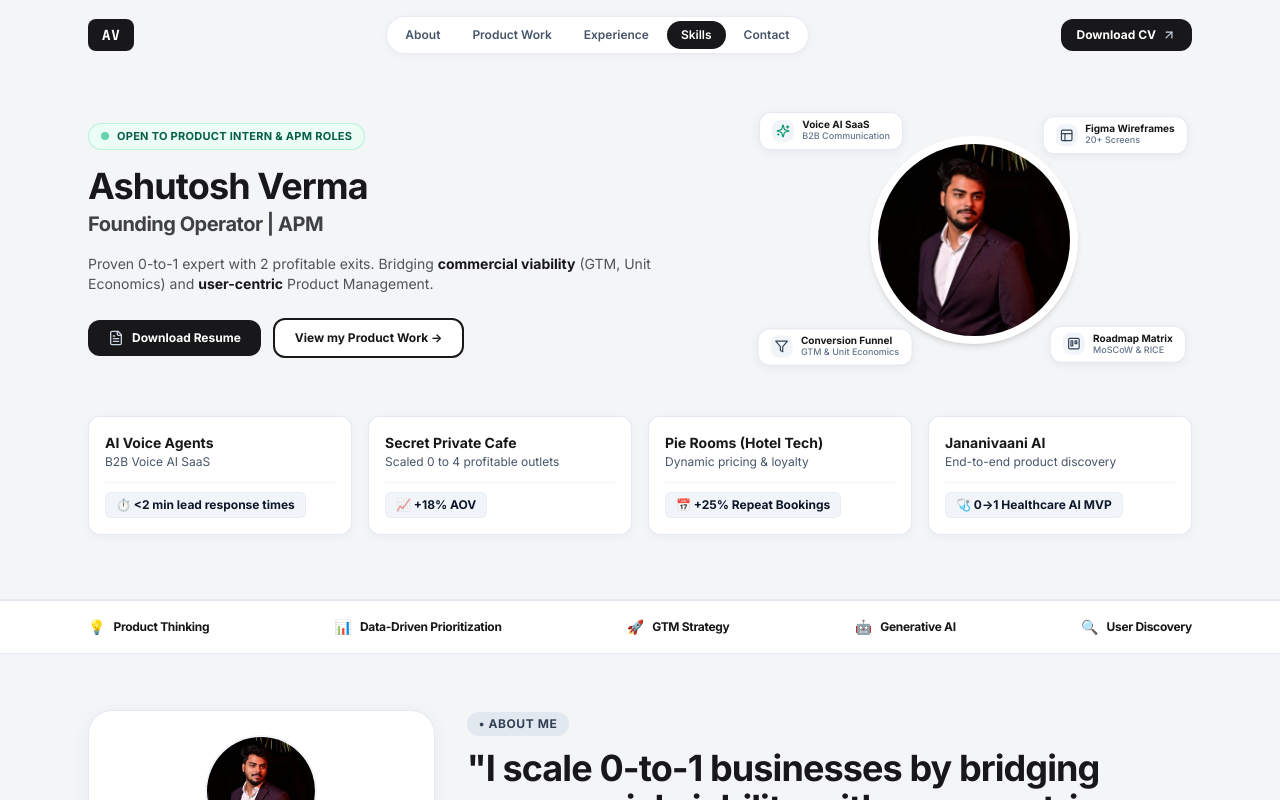
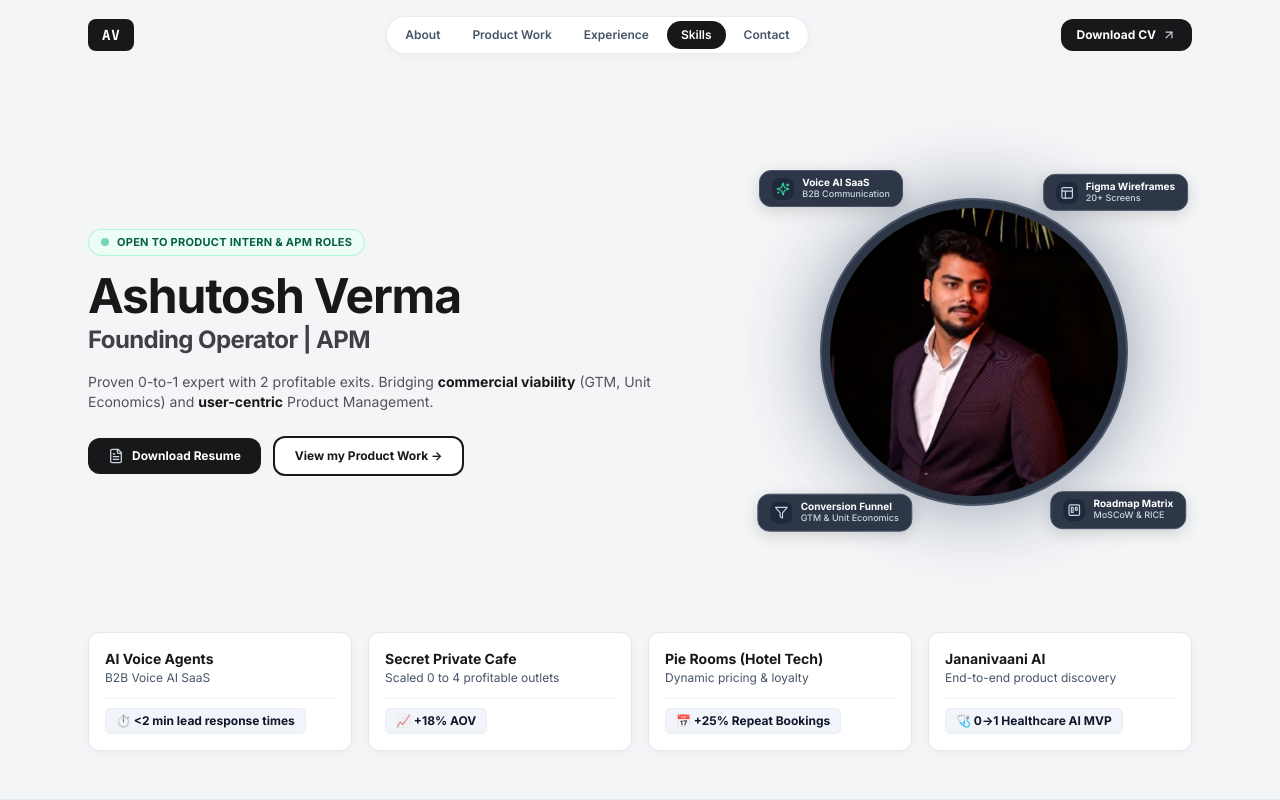
Before and after one commit to verma-ashutosh/pm-portfolio, a React (Vite) app: page / in a window 1280 px wide. Shown: the top 800 px of the page. Built offline with nearby package versions, Linux system fonts and the light colour scheme.

Commit message:
Deploy portfolio source code to verma-ashutosh/pm-portfolio

```diff
--- a/src/components/Hero.jsx
+++ b/src/components/Hero.jsx
@@ -31,12 +31,12 @@ export const Hero = () => {
   ];
 
   return (
-    <section id="hero" className="pt-24 pb-12 sm:pt-28 sm:pb-16 bg-[#F4F5F7] text-[#18181B] border-b border-slate-200/80">
-      {/* Central container max-width: 1200px with 10% / 1.35in side margins */}
-      <div className="w-full max-w-[1200px] mx-auto px-6 md:px-12 space-y-10">
+    <section id="hero" className="min-h-screen pt-24 pb-8 sm:pt-28 sm:pb-10 bg-[#F4F5F7] text-[#18181B] border-b border-slate-200/80 flex flex-col justify-between">
+      {/* Central container max-width: 1200px, flex-1 to fill initial viewport height */}
+      <div className="w-full max-w-[1200px] mx-auto px-6 md:px-12 flex-1 flex flex-col justify-between space-y-6 lg:space-y-8">
 
         {/* Section 2: Main Hero Area (60/40 Split Grid) */}
-        <div className="grid grid-cols-1 lg:grid-cols-12 gap-8 lg:gap-10 items-center">
+        <div className="grid grid-cols-1 lg:grid-cols-12 gap-8 lg:gap-10 items-center my-auto py-2">
 
           {/* Left Column (Typography & CTAs) ~ 60% (7 cols) */}
           <div className="lg:col-span-7 space-y-4 text-left">
@@ -51,10 +51,10 @@ export const Hero = () => {
 
             {/* H1 Headline & H2 Subtitle */}
             <div className="space-y-1">
-              <h1 className="text-3xl sm:text-4xl font-extrabold tracking-tight text-[#18181B] leading-tight">
+              <h1 className="text-3xl sm:text-4xl lg:text-5xl font-extrabold tracking-tight text-[#18181B] leading-tight">
                 Ashutosh Verma
               </h1>
-              <h2 className="text-lg sm:text-xl font-bold text-[#3F3F46] tracking-tight">
+              <h2 className="text-lg sm:text-xl lg:text-2xl font-bold text-[#3F3F46] tracking-tight">
                 Founding Operator | APM
               </h2>
             </div>
@@ -89,67 +89,70 @@ export const Hero = () => {
 
           </div>
 
-          {/* Right Column (Visual/Image & Animated Nodes) ~ 40% (5 cols) */}
-          <div className="lg:col-span-5 flex items-center justify-center relative py-6">
+          {/* Right Column (Enlarged Profile Avatar + AI Glowing Net & Dark Floating Nodes) ~ 40% (5 cols) */}
+          <div className="lg:col-span-5 flex items-center justify-center relative py-4 lg:py-6">
 
-            {/* SVG Connecting Curved Lines for Mind-Map */}
-            <svg className="absolute inset-0 w-full h-full pointer-events-none stroke-slate-300/70" viewBox="0 0 400 400" fill="none">
-              <path d="M 200 200 C 140 160, 110 120, 80 80" strokeDasharray="4 4" strokeWidth="1.5" />
-              <path d="M 200 200 C 260 160, 290 120, 320 80" strokeDasharray="4 4" strokeWidth="1.5" />
-              <path d="M 200 200 C 140 240, 110 280, 80 320" strokeDasharray="4 4" strokeWidth="1.5" />
-              <path d="M 200 200 C 260 240, 290 280, 320 320" strokeDasharray="4 4" strokeWidth="1.5" />
+            {/* AI Glowing Radial Net Effect Behind Avatar */}
+            <div className="absolute inset-0 -m-6 sm:-m-8 rounded-full bg-[radial-gradient(circle_at_center,rgba(71,85,105,0.22)_0%,rgba(100,116,139,0.1)_45%,transparent_70%)] animate-pulse pointer-events-none z-0" />
+
+            {/* Thin Curved Connecting Lines */}
+            <svg className="absolute inset-0 w-full h-full pointer-events-none stroke-slate-400/50 z-0" viewBox="0 0 400 400" fill="none">
+              <path d="M 200 200 C 150 160, 120 130, 95 95" strokeDasharray="3 3" strokeWidth="1.2" />
+              <path d="M 200 200 C 250 160, 280 130, 305 95" strokeDasharray="3 3" strokeWidth="1.2" />
+              <path d="M 200 200 C 150 240, 120 270, 95 305" strokeDasharray="3 3" strokeWidth="1.2" />
+              <path d="M 200 200 C 250 240, 280 270, 305 305" strokeDasharray="3 3" strokeWidth="1.2" />
             </svg>
 
-            {/* Center Profile Picture */}
-            <div className="relative z-10 p-1.5 bg-white border-2 border-white rounded-full shadow-md">
+            {/* Enlarged Center Profile Picture (+15-20% size with Slate Glow Shadow) */}
+            <div className="relative z-10 p-2 bg-[#2D3748] border-2 border-[#4A5568] rounded-full shadow-[0_0_50px_rgba(100,116,139,0.35),0_0_90px_rgba(51,65,85,0.22)]">
               <img
                 src="./avatar.jpg"
                 alt="Ashutosh Verma - Founding Operator & APM"
-                className="w-44 h-44 sm:w-48 sm:h-48 rounded-full object-cover"
+                className="w-56 h-56 sm:w-64 sm:h-64 lg:w-72 lg:h-72 rounded-full object-cover"
               />
             </div>
 
-            {/* Node 1 (Top-Left): Voice AI SaaS */}
-            <div className="absolute top-2 left-0 sm:left-2 z-20 animate-node-1 flex items-center gap-2 bg-white border border-slate-200/90 px-3 py-1.5 rounded-xl shadow-[0_2px_10px_rgba(0,0,0,0.06)]">
-              <div className="p-1 rounded-lg bg-slate-100 text-slate-800">
-                <Sparkles className="w-3.5 h-3.5 text-emerald-600" />
+            {/* Node 1 (Top-Left): Voice AI SaaS (Dark Theme #2D3748, Hugging Image Tightly) */}
+            <div className="absolute top-1 left-0 sm:left-2 z-20 animate-node-1 flex items-center gap-2 bg-[#2D3748] border border-[#4A5568] px-3 py-1.5 rounded-xl shadow-[0_4px_16px_rgba(0,0,0,0.15)]">
+              <div className="p-1 rounded-lg bg-[#1E293B] text-white">
+                <Sparkles className="w-3.5 h-3.5 text-emerald-400" />
               </div>
               <div className="text-left">
-                <p className="text-[10px] font-bold text-[#18181B] leading-none">Voice AI SaaS</p>
-                <p className="text-[9px] text-slate-500 font-medium">B2B Communication</p>
+                <p className="text-[10px] font-bold text-white leading-none">Voice AI SaaS</p>
+                <p className="text-[9px] text-[#CBD5E1] font-medium">B2B Communication</p>
               </div>
             </div>
 
             {/* Node 2 (Top-Right): Figma Wireframes */}
-            <div className="absolute top-2 right-0 sm:right-2 z-20 animate-node-2 flex items-center gap-2 bg-white border border-slate-200/90 px-3 py-1.5 rounded-xl shadow-[0_2px_10px_rgba(0,0,0,0.06)]">
-              <div className="p-1 rounded-lg bg-slate-100 text-slate-800">
-                <Layout className="w-3.5 h-3.5 text-slate-700" />
+            <div className="absolute top-1 right-0 sm:right-2 z-20 animate-node-2 flex items-center gap-2 bg-[#2D3748] border border-[#4A5568] px-3 py-1.5 rounded-xl shadow-[0_4px_16px_rgba(0,0,0,0.15)]">
+              <div className="p-1 rounded-lg bg-[#1E293B] text-white">
+                <Layout className="w-3.5 h-3.5 text-slate-300" />
               </div>
               <div className="text-left">
-                <p className="text-[10px] font-bold text-[#18181B] leading-none">Figma Wireframes</p>
-                <p className="text-[9px] text-slate-500 font-medium">20+ Screens</p>
+                <p className="text-[10px] font-bold text-white leading-none">Figma Wireframes</p>
+                <p className="text-[9px] text-[#CBD5E1] font-medium">20+ Screens</p>
               </div>
             </div>
 
             {/* Node 3 (Bottom-Left): Conversion Funnel */}
-            <div className="absolute bottom-2 left-0 sm:left-2 z-20 animate-node-3 flex items-center gap-2 bg-white border border-slate-200/90 px-3 py-1.5 rounded-xl shadow-[0_2px_10px_rgba(0,0,0,0.06)]">
-              <div className="p-1 rounded-lg bg-slate-100 text-slate-800">
-                <Filter className="w-3.5 h-3.5 text-slate-700" />
+            <div className="absolute bottom-1 left-0 sm:left-2 z-20 animate-node-3 flex items-center gap-2 bg-[#2D3748] border border-[#4A5568] px-3 py-1.5 rounded-xl shadow-[0_4px_16px_rgba(0,0,0,0.15)]">
+              <div className="p-1 rounded-lg bg-[#1E293B] text-white">
+                <Filter className="w-3.5 h-3.5 text-slate-300" />
               </div>
               <div className="text-left">
-                <p className="text-[10px] font-bold text-[#18181B] leading-none">Conversion Funnel</p>
-                <p className="text-[9px] text-slate-500 font-medium">GTM & Unit Economics</p>
+                <p className="text-[10px] font-bold text-white leading-none">Conversion Funnel</p>
+                <p className="text-[9px] text-[#CBD5E1] font-medium">GTM & Unit Economics</p>
               </div>
             </div>
 
             {/* Node 4 (Bottom-Right): Roadmap Matrix */}
-            <div className="absolute bottom-2 right-0 sm:right-2 z-20 animate-node-4 flex items-center gap-2 bg-white border border-slate-200/90 px-3 py-1.5 rounded-xl shadow-[0_2px_10px_rgba(0,0,0,0.06)]">
-              <div className="p-1 rounded-lg bg-slate-100 text-slate-800">
-                <Trello className="w-3.5 h-3.5 text-slate-700" />
+            <div className="absolute bottom-1 right-0 sm:right-2 z-20 animate-node-4 flex items-center gap-2 bg-[#2D3748] border border-[#4A5568] px-3 py-1.5 rounded-xl shadow-[0_4px_16px_rgba(0,0,0,0.15)]">
+              <div className="p-1 rounded-lg bg-[#1E293B] text-white">
+                <Trello className="w-3.5 h-3.5 text-slate-300" />
               </div>
               <div className="text-left">
-                <p className="text-[10px] font-bold text-[#18181B] leading-none">Roadmap Matrix</p>
-                <p className="text-[9px] text-slate-500 font-medium">MoSCoW & RICE</p>
+                <p className="text-[10px] font-bold text-white leading-none">Roadmap Matrix</p>
+                <p className="text-[9px] text-[#CBD5E1] font-medium">MoSCoW & RICE</p>
               </div>
             </div>
 
@@ -157,8 +160,8 @@ export const Hero = () => {
 
         </div>
 
-        {/* Section 3: Metric Highlight Cards (Placed right below hero text) */}
-        <div className="pt-2">
+        {/* Section 3: Metric Highlight Cards (Anchored to bottom of Hero initial viewport) */}
+        <div className="pb-2 pt-2">
           <div className="grid grid-cols-1 sm:grid-cols-2 lg:grid-cols-4 gap-4 w-full">
             {metricCards.map((card, idx) => (
               <div
```
Also changed, not shown: 4 other files (tests, documents, lock files or other folders).
